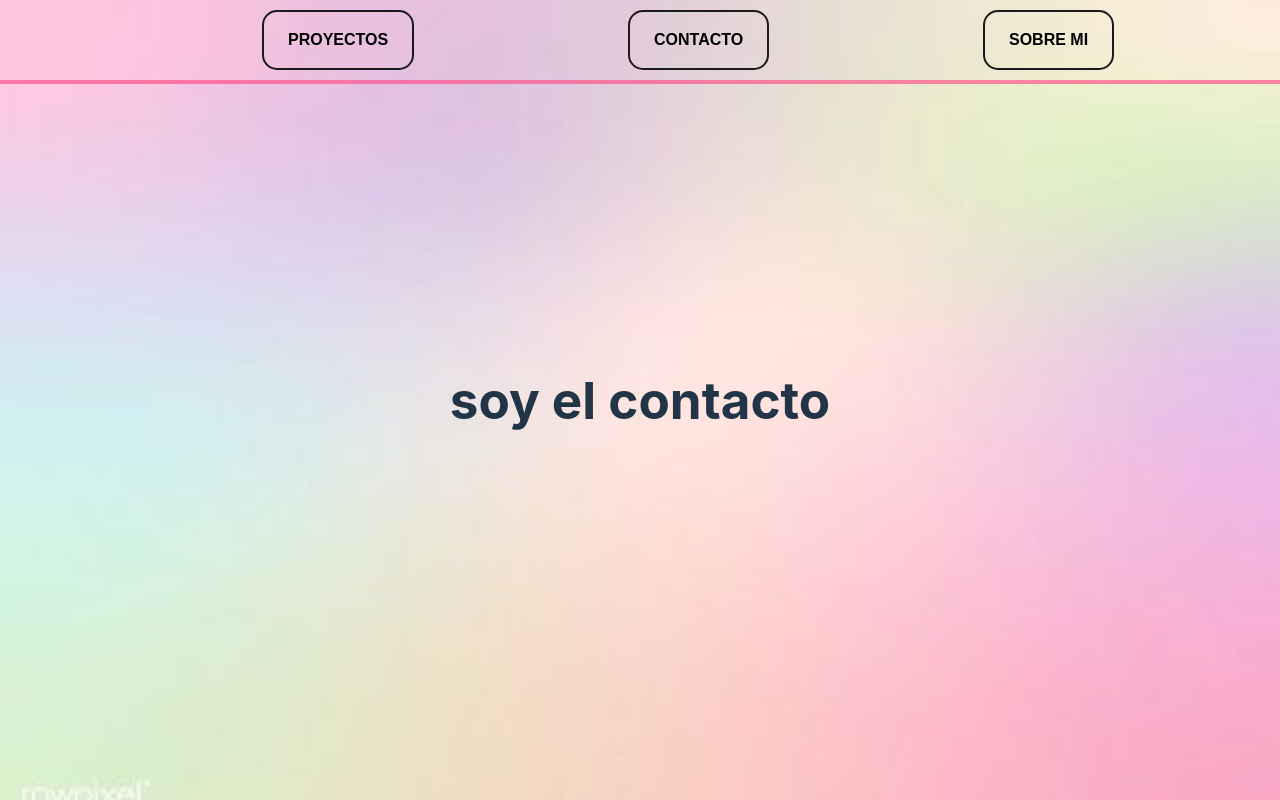
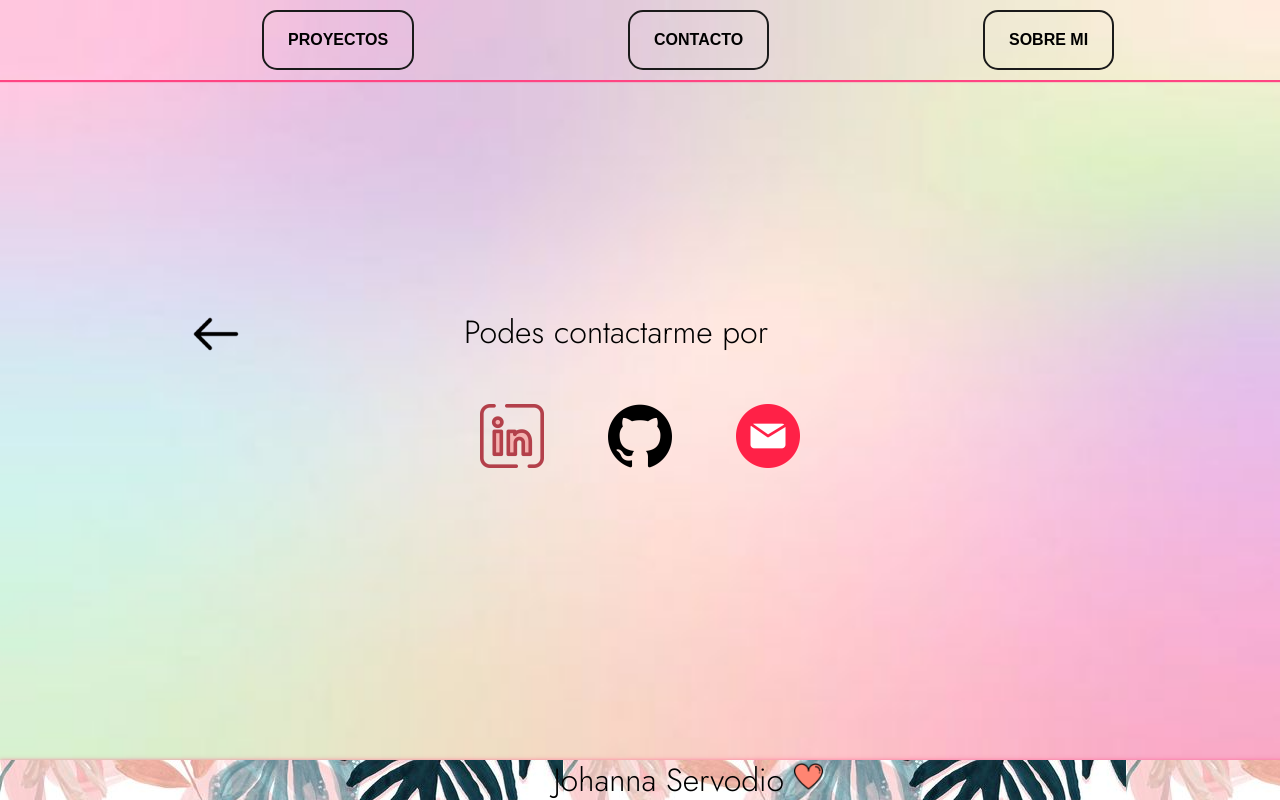
Before and after one commit to joha152/portfolio, a React (Vite) app: page /contacto in a window 1280 px wide. Built offline with nearby package versions, Linux system fonts and the light colour scheme; a web font is replaced by a local one.

Commit message:
componente contacto

```diff
--- a/src/App.jsx
+++ b/src/App.jsx
@@ -6,6 +6,7 @@
 import { Route , Routes} from 'react-router';
 import Proyectos from './componentes/proyectos/Proyectos';
 import Contacto from './componentes/contacto/Contacto';
+import Footer from './componentes/footer/Footer';
 
 function App() {
 
@@ -19,6 +20,7 @@
       <Route path="/proyectos" element={<Proyectos/>}/>
       <Route path="/contacto" element={<Contacto/>}/>
     </Routes>
+    <Footer/>
     </>
   )
 }
--- a/src/componentes/contacto/Contacto.jsx
+++ b/src/componentes/contacto/Contacto.jsx
@@ -1,9 +1,37 @@
 import React from "react";
+import linkedin from "../../assets/iconos/linkedin.png";
+import mensaje from "../../assets/iconos/mensaje.png";
+import github from "../../assets/iconos/github.png";
+import style from "./contacto.module.css";
+import atras from "../../assets/iconos/atras.png";
+import { NavLink } from "react-router-dom";
 
-const Contacto = ()=>{
-    return(
+const Contacto = () => {
+
+
+    return (
         <>
-        <h1> soy el contacto</h1>
+            <div className={style.conteiner}>
+                <div className={style.flecha}>
+                    <NavLink to=
+                        "/">
+                        <img src={atras} alt="atras" className={style.icon} />
+                    </NavLink>
+                </div>
+                <div className={style.contacto}>
+                <h1 className={style.texto}>Podes contactarme por</h1>
+                </div>
+            </div>
+            <a href="https://www.linkedin.com/in/johanna-servodio/">
+                <img src={linkedin} alt="linkedin" className={style.iconos} />
+            </a>
+            <a href="https://github.com/joha152">
+                <img src={github} alt="github" className={style.iconos} />
+            </a>
+            <a id="emailIcon" href="mailto:johanna.servodio@gmail.com?subject=Asunto del correo&body=Cuerpo del correo">
+                <img src={mensaje} alt="mensaje" className={style.iconos} />
+            </a>
+
         </>
     )
 };
--- a/src/componentes/contacto/contacto.module.css
+++ b/src/componentes/contacto/contacto.module.css
@@ -0,0 +1,37 @@
+.conteiner{
+    display: flex;
+    flex-direction: row;
+    justify-content: space-around;
+    width: 50rem;
+    margin-right: 20rem;
+}
+
+
+.iconos {
+    width: 4rem;
+    height: 4rem;
+    padding: 2rem;
+}
+.iconos:hover{
+    transform: scale(1.1);
+    box-shadow: 0px 0px 0px 0px rgba(225, 0, 255, 0.418);
+    filter: drop-shadow(0 2px 5px  rgba(225, 0, 255, 0.644));
+}
+
+.texto {
+    font-family: 'Jost', sans-serif;
+    color: black;
+    font-size: 2rem;
+}
+
+.icon {
+    margin-top: 1rem;
+    width: 3rem;
+    height: 3rem;
+
+}
+.icon:hover{
+    transform: scale(1.1);
+    box-shadow: 0px 0px 0px 0px rgba(225, 0, 255, 0.418);
+    filter: drop-shadow(0 2px 5px  rgba(225, 0, 255, 0.644));
+}
--- /dev/null
+++ b/src/componentes/footer/Footer.jsx
@@ -0,0 +1,16 @@
+import React from "react";
+import heart from "../../assets/iconos/me-gusta.png";
+import style from "./footer.module.css";
+
+const Footer = ()=>{
+    return(
+        <>
+        <div className={style.footer}>
+            <h1 className={style.texto}>Johanna Servodio <img src={heart} alt="corazon" className={style.henry} /></h1>
+        </div>
+        </>
+    )
+};
+
+
+export default Footer;
--- /dev/null
+++ b/src/componentes/footer/footer.module.css
@@ -0,0 +1,29 @@
+.footer {
+    background-image: url("../../assets/imagenes/fondo3.jpg");
+    background-size: auto;
+    box-shadow: rgba(255, 69, 131, 0.623) 4px 4px 4px 4px;
+    display: inline;
+    position: fixed;
+    z-index: 1000;
+    bottom: 0;
+    left: 0;
+    right: 0;
+    display: flex;
+    flex-direction: row;
+    align-items: center;
+    justify-content: space-evenly;
+    height: 2.5rem;
+    width: 100%;
+    padding-left: 3em;
+}
+
+.henry {
+    width: 1.8rem;
+    height: 1.8rem;
+}
+
+.texto {
+    font-family: 'Jost', sans-serif;
+    color: black;
+    font-size: 2rem;
+}
--- a/src/componentes/home/Home.jsx
+++ b/src/componentes/home/Home.jsx
@@ -28,6 +28,8 @@
                 <h2 className={style.texto}>Y este es mi portfolio</h2>
             </div>
         </div>
+
+        <hr className={style.hr}/>
 
             <h2 className={style.texto}>Stack tecnológico</h2>
             <div className={style.contenedorIcono}>
--- a/src/componentes/home/home.module.css
+++ b/src/componentes/home/home.module.css
@@ -3,23 +3,26 @@
 @import url('https://fonts.googleapis.com/css2?family=Tsukimi+Rounded:wght@500&display=swap');
 
 
-.icono3{
+.icono3 {
     width: 5rem;
     height: 5rem;
     margin-left: .8rem;
     margin-top: 3rem;
 }
 
-.home{
+.home {
     display: flex;
     flex-direction: row;
     justify-content: space-around;
     margin-top: 5rem;
+    margin-bottom: 1rem;
+    margin-left: 3rem;
+    margin-right: 10rem;
 }
 
-.texto{
+.texto {
     font-family: 'Tsukimi Rounded', sans-serif;
-    color:black;
+    color: black;
     text-shadow: 3px 3px 3px #ffd2d2c5;
     font-size: 2rem;
     font-weight: 900;
@@ -76,12 +79,19 @@
 
 .icono2:hover {
     box-shadow: 0px 0px 0px 0px rgba(225, 0, 255, 0.418);
-    filter: drop-shadow(0 2px 5px  rgba(225, 0, 255, 0.644));
+    filter: drop-shadow(0 2px 5px rgba(225, 0, 255, 0.644));
 
 }
 
-   .contenedorIcono{
+.contenedorIcono {
     display: flex;
     flex-direction: row;
     justify-content: space-around;
+    margin-bottom: 3rem;
 }
+
+.hr{
+    background-image: url("../../assets/imagenes/fondo3.jpg");
+    width: 80rem;
+    height: .3rem;
+}
--- a/src/componentes/navbar/navbar.module.css
+++ b/src/componentes/navbar/navbar.module.css
@@ -4,7 +4,7 @@
 .nav{
     background-image: url("../../assets/imagenes/degrade.jpg");
     background-size: cover;
-    box-shadow: rgba(255, 69, 131, 0.623) 0px 4px 0px 0px;
+    box-shadow: rgb(255, 69, 131) 1px 1px 1px 1px;
     display: inline;
     position: fixed;
     z-index: 1000;
--- a/src/componentes/sobreMi/SobreMi.jsx
+++ b/src/componentes/sobreMi/SobreMi.jsx
@@ -2,7 +2,8 @@
 import atras from "../../assets/iconos/atras.png";
 import style from "./sobremi.module.css";
 import { NavLink } from "react-router-dom";
-import henry from "../../assets/iconos/Henry.png"
+import henry from "../../assets/iconos/Henry.png";
+import heart from "../../assets/iconos/me-gusta.png";
 
 const SobreMi = () => {
 
@@ -18,7 +19,7 @@
           </div>
 
           <div>
-            <h1 className={style.txt}>Hola</h1>
+            <h1 className={style.txt}>Hola <img src={heart} alt="corazon" className={style.henry} /></h1>
           </div>
         </div>
 
@@ -26,7 +27,7 @@
           <h2 className={style.txt}>Soy Johanna, soy de Argentina</h2>
           <h2 className={style.txt}>Desarrolle mis conocimientos en </h2>
           <a href="https://www.soyhenry.com/?utm_source=google&utm_medium=cpc&utm_campaign=GADS_SEARCH_ARG_BRAND&utm_content=Brand&gad=1&gclid=CjwKCAjwhdWkBhBZEiwA1ibLmOpudBLKVr06km2GCwr8yVYgKOWjbGlR3jcF2RHph7x_t3aWpE-CjxoCrqkQAvD_BwE">
-          <img src={henry} alt="henry" className={style.henry} />
+            <img src={henry} alt="henry" className={style.henry} />
           </a>
           <h2 className={style.txt}>Conoci Henry gracias a una amiga. Al principio no sabia donde estaba ni lo que estaba haciendo,
             pero cuando entendí todas las posibilidades que hay al programar, me encantó!!
@@ -34,7 +35,6 @@
           <h2 className={style.txt}>Fue un camino dificil pero no me arrepiento de todo el sacrificio que fue llegar a la meta</h2>
 
         </div>
-      </div>
       <div>
         <h2 className={style.txt}>Te invito a ver mis proyectos acá</h2>
 
@@ -43,6 +43,7 @@
         </NavLink>
 
       </div>
+      </div>
     </>
   )
 
--- a/src/componentes/sobreMi/sobremi.module.css
+++ b/src/componentes/sobreMi/sobremi.module.css
@@ -7,7 +7,7 @@
     position: fixed;
 }
 .icon:hover{
-    transform: scale(1.5);
+    transform: scale(1.1);
     box-shadow: 0px 0px 0px 0px rgba(225, 0, 255, 0.418);
     filter: drop-shadow(0 2px 5px  rgba(225, 0, 255, 0.644));
 }
@@ -18,6 +18,7 @@
     justify-content: space-between;
     align-items: center;
     margin-top: 3rem;
+    margin-bottom: 3rem;
 }
 
 .flecha {
```
Lines whose indentation alone changed are shown as unchanged.
